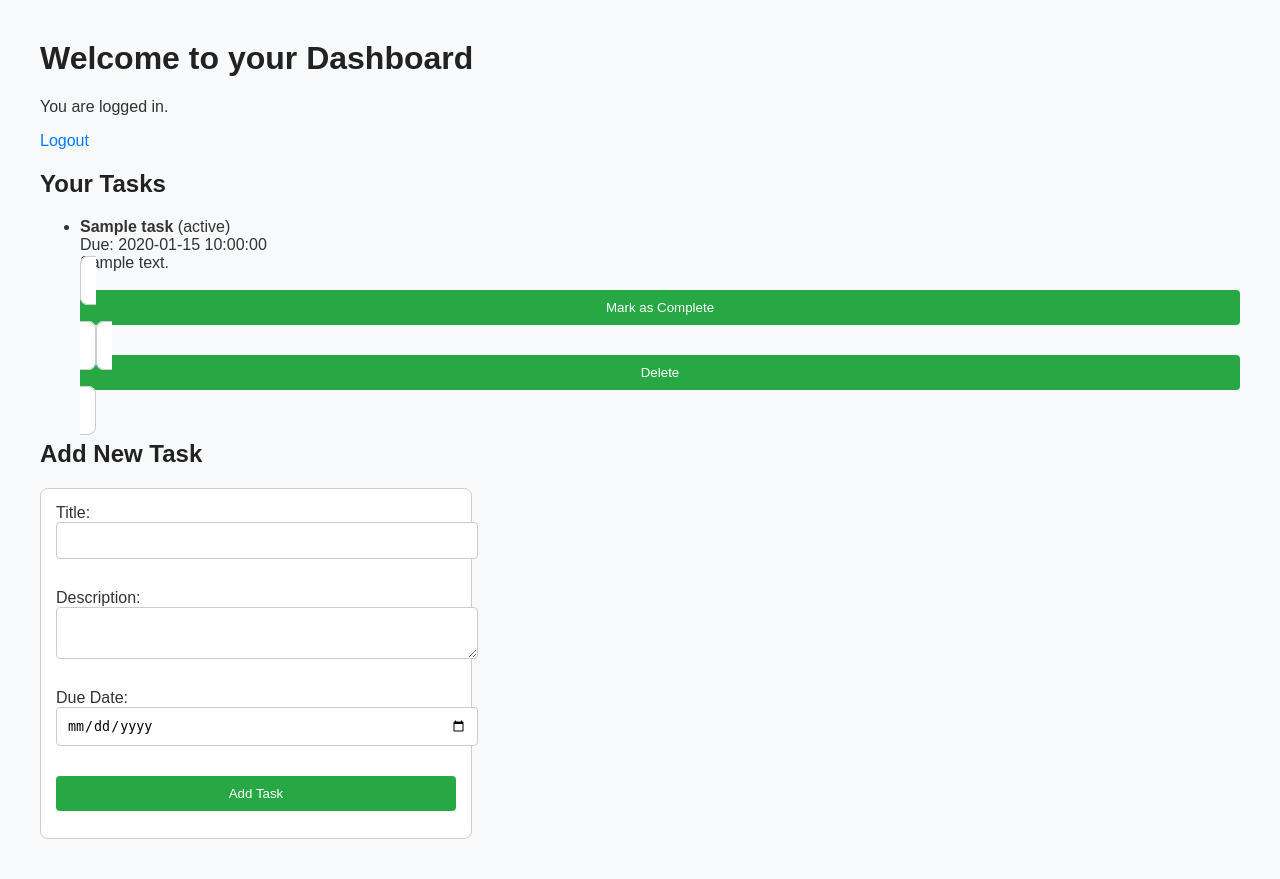
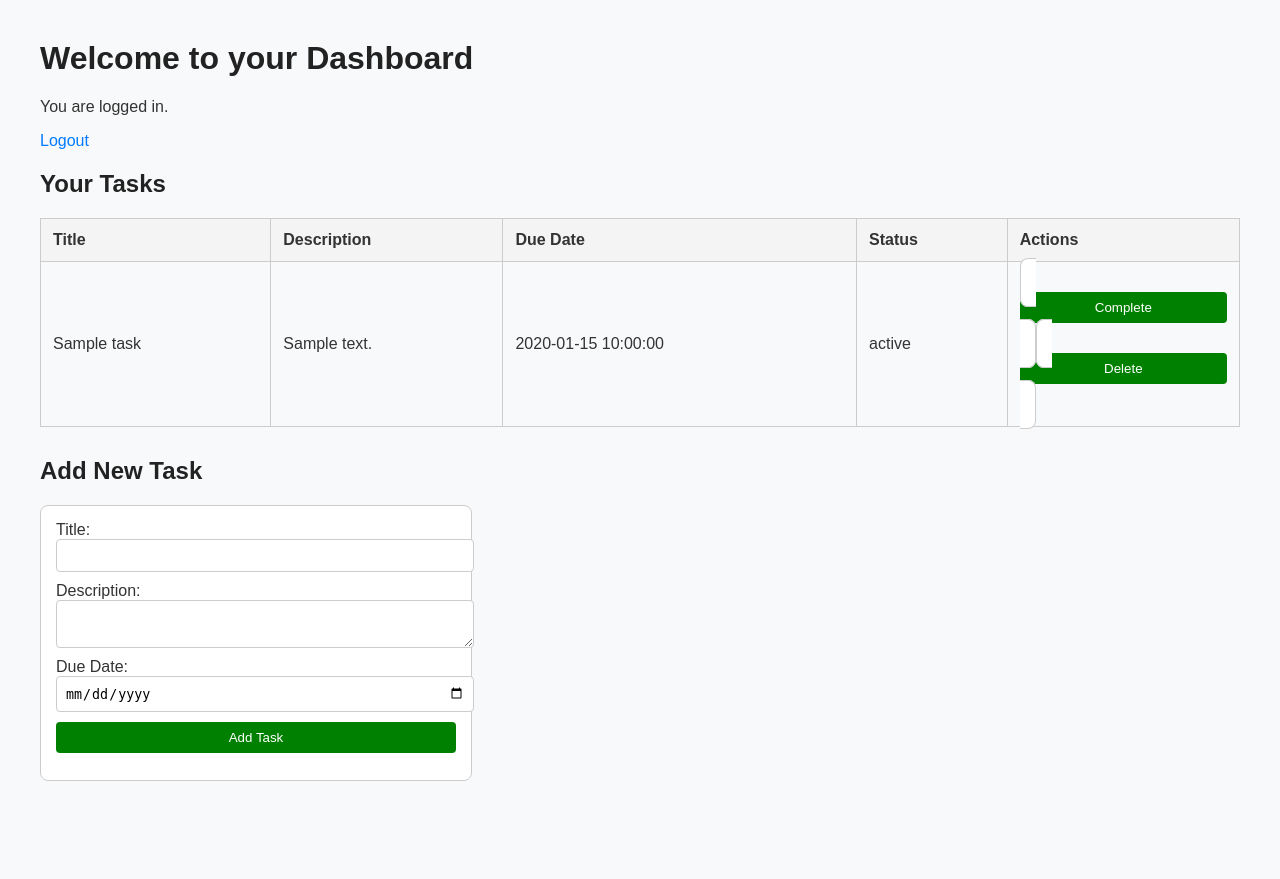
Before and after one commit to ReevaShenoy/Task-Management-System, a PHP site: page /dashboard.php in a window 1280 px wide. After the commit the page ends 781 px from the top, so only its background shows below. Run offline with PHP 8.4, Linux system fonts and the light colour scheme; the visitor is signed in with stand-in values (Sample User, id 1); tables that the repository leaves empty or names only in its code hold one stand-in row (values such as "Sample post").

Commit message:
add task edits

```diff
--- a/dashboard.php
+++ b/dashboard.php
@@ -8,7 +8,7 @@ if (!isset($_SESSION['user_id'])) {
 include("backend/db_config.php");
 $user_id = $_SESSION['user_id'];
 
-// Fetch tasks using PDO
+// Fetch tasks
 $stmt = $conn->prepare("SELECT task_id, user_id, title, description, due_date, status FROM tasks WHERE user_id = :user_id ORDER BY due_date ASC");
 $stmt->bindParam(':user_id', $user_id, PDO::PARAM_INT);
 $stmt->execute();
@@ -20,6 +20,44 @@ $tasks = $stmt->fetchAll(PDO::FETCH_ASSOC);
 <head>
     <title>Dashboard</title>
     <link rel="stylesheet" href="style.css">
+    <style>
+        table {
+            border-collapse: collapse;
+            width: 100%;
+            margin-top: 20px;
+        }
+        table, th, td {
+            border: 1px solid #ccc;
+        }
+        th, td {
+            padding: 12px;
+            text-align: left;
+        }
+        th {
+            background-color: #f4f4f4;
+        }
+        form.inline {
+            display: inline;
+        }
+        .add-task {
+            margin-top: 30px;
+        }
+        input[type="text"], textarea, input[type="date"] {
+            width: 100%;
+            padding: 8px;
+            margin-bottom: 10px;
+        }
+        button {
+            padding: 8px 16px;
+            background-color: green;
+            color: white;
+            border: none;
+            cursor: pointer;
+        }
+        button:hover {
+            background-color: darkgreen;
+        }
+    </style>
 </head>
 <body>
     <h1>Welcome to your Dashboard</h1>
@@ -27,40 +65,55 @@ $tasks = $stmt->fetchAll(PDO::FETCH_ASSOC);
     <a href="backend/logout.php">Logout</a>
 
     <h2>Your Tasks</h2>
-    <ul>
+
+    <?php if (count($tasks) > 0): ?>
+        <table>
+            <thead>
+                <tr>
+                    <th>Title</th>
+                    <th>Description</th>
+                    <th>Due Date</th>
+                    <th>Status</th>
+                    <th>Actions</th>
+                </tr>
+            </thead>
+            <tbody>
                 <?php foreach ($tasks as $task): ?>
-            <li>
-                <strong><?php echo htmlspecialchars($task['title']); ?></strong>
-                (<?php echo htmlspecialchars($task['status']); ?>)
-                <br>
-                Due: <?php echo htmlspecialchars($task['due_date']); ?>
-                <br>
-                <?php echo nl2br(htmlspecialchars($task['description'])); ?>
-                <br>
+                    <tr>
+                        <td><?php echo htmlspecialchars($task['title']); ?></td>
+                        <td><?php echo nl2br(htmlspecialchars($task['description'])); ?></td>
+                        <td><?php echo htmlspecialchars($task['due_date']); ?></td>
+                        <td><?php echo htmlspecialchars($task['status']); ?></td>
+                        <td>
                             <?php if ($task['status'] !== 'completed'): ?>
-                    <form action="backend/complete_task.php" method="POST" style="display:inline;">
+                                <form class="inline" action="backend/complete_task.php" method="POST">
                                     <input type="hidden" name="task_id" value="<?php echo $task['task_id']; ?>">
-                        <button type="submit">Mark as Complete</button>
+                                    <button type="submit">Complete</button>
                                 </form>
                             <?php endif; ?>
-                <form action="backend/delete_task.php" method="POST" style="display:inline;">
+                            <form class="inline" action="backend/delete_task.php" method="POST">
                                 <input type="hidden" name="task_id" value="<?php echo $task['task_id']; ?>">
                                 <button type="submit">Delete</button>
                             </form>
-            </li>
+                        </td>
+                    </tr>
                 <?php endforeach; ?>
-    </ul>
+            </tbody>
+        </table>
+    <?php else: ?>
+        <p>No tasks yet.</p>
+    <?php endif; ?>
 
-    <h2>Add New Task</h2>
+    <h2 class="add-task">Add New Task</h2>
     <form action="backend/add_task.php" method="POST">
         <label>Title:</label>
-        <input type="text" name="title" required><br>
+        <input type="text" name="title" required>
 
         <label>Description:</label>
-        <textarea name="description"></textarea><br>
+        <textarea name="description"></textarea>
 
         <label>Due Date:</label>
-        <input type="date" name="due_date"><br>
+        <input type="date" name="due_date">
 
         <button type="submit">Add Task</button>
     </form>
```
Also changed, not shown: add_task.php (+18 -9 lines), backend/add_task.php (+37 -0 lines). Lines whose indentation alone changed are shown as unchanged.
